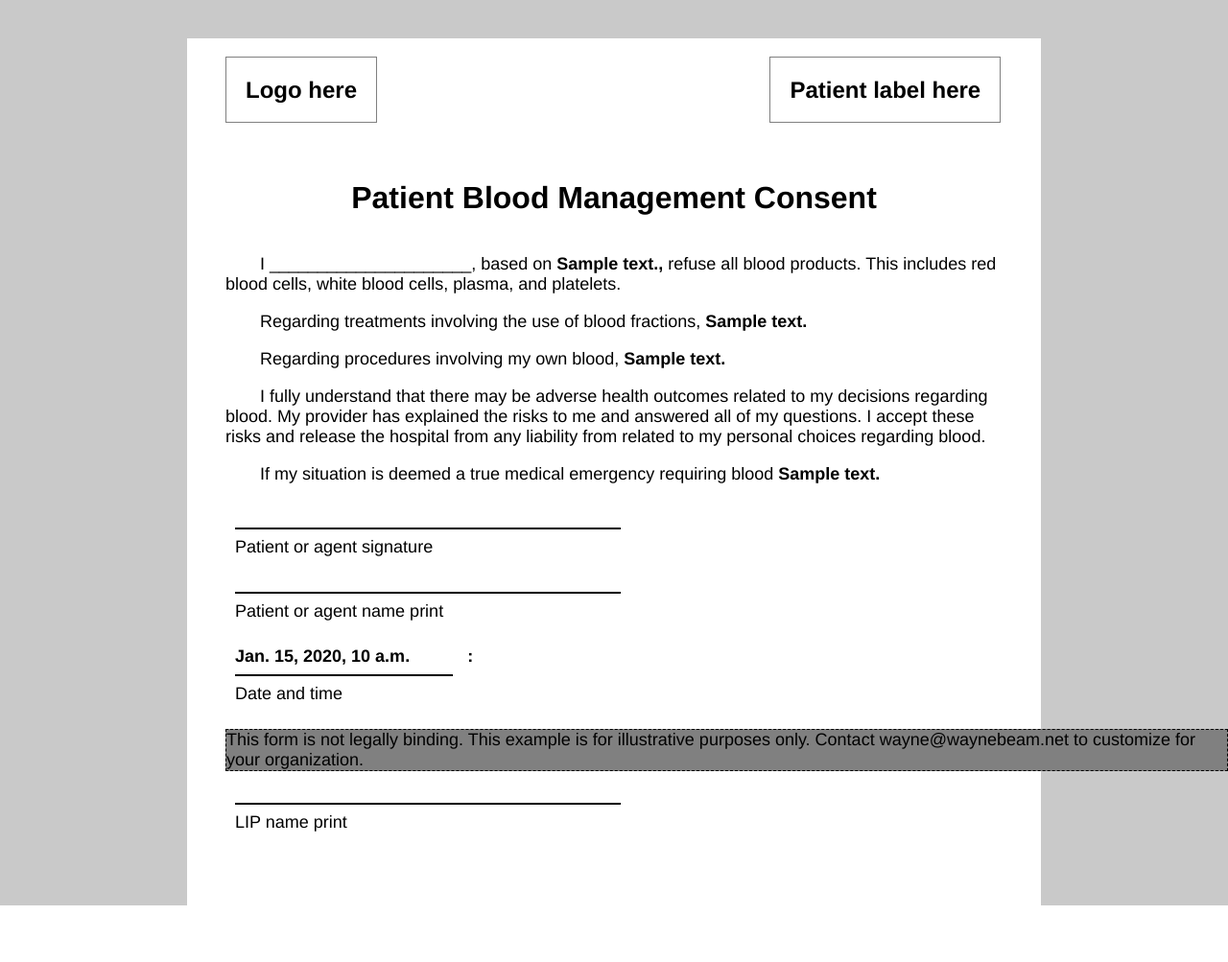
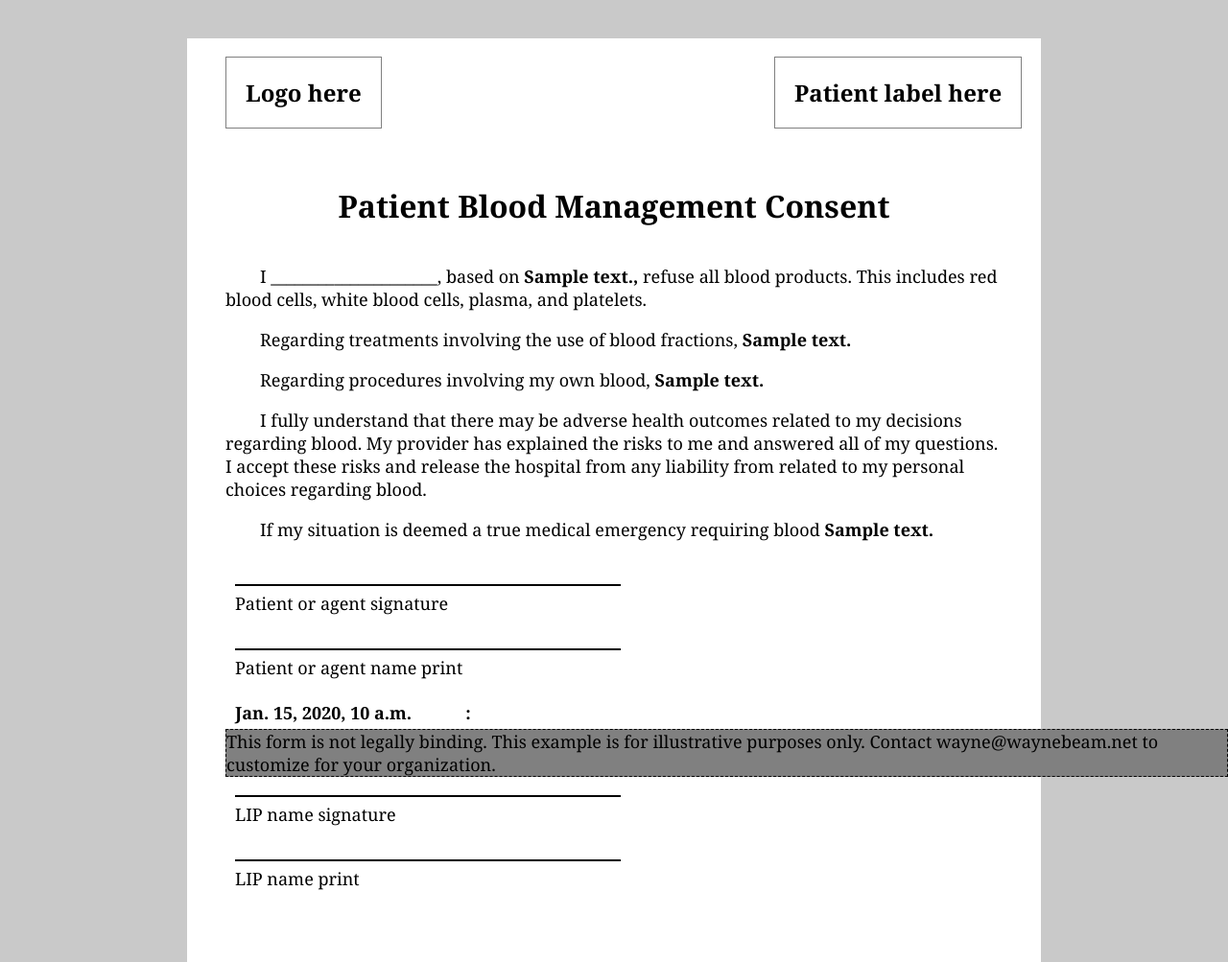
Before and after one commit to waynebeam/MyConsent, a Django app: template myconsent/PBMConsent/templates/PBMConsent/pbmconsent.html in a window 1280 px wide. Shown: the whole page at 96% size. Before the commit the page ends 944 px from the top, so only its background shows below. Run offline with Django 4.2, Linux system fonts and the light colour scheme; the template is opened without the code that fills it: most values are stand-ins (such as "Sample title", 1, 10 or a date in 2020).

Commit message:
serif font 'georgia' for actual consent page

```diff
--- a/myconsent/PBMConsent/static/PBMConsent/style.css
+++ b/myconsent/PBMConsent/static/PBMConsent/style.css
@@ -13,7 +13,7 @@
     height: 100%;
     width: 900px;
     background-color: #c9c9c9;
-    font-family: 'Helvetica Neue','Helvetica','Arial','sans-serif';
+    font-family:'Helvetica Neue','Helvetica','Arial','sans-serif';
     margin: auto;
 }
 
@@ -80,6 +80,10 @@
 
 /* rendered consent form */
 
+#consent-body {
+    font-family:'Georgia';
+}
+
 .sticker-section h2 {
     padding: 20px;
     border: 1px solid grey;
--- a/myconsent/PBMConsent/templates/PBMConsent/pbmconsent.html
+++ b/myconsent/PBMConsent/templates/PBMConsent/pbmconsent.html
@@ -9,7 +9,7 @@
     <link rel="stylesheet" href="{% static 'PBMConsent/style.css' %}">
 
 </head>
-<body>
+<body id="consent-body">
 <div class="sticker-section">
     <h2 class="logo">Logo here</h2>
     <h2 class="patient-label">Patient label here</h2>
```
